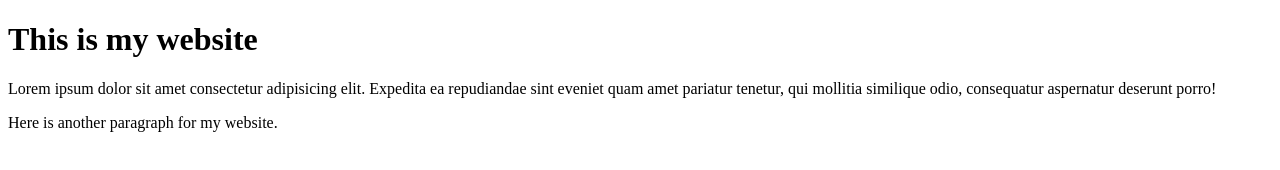
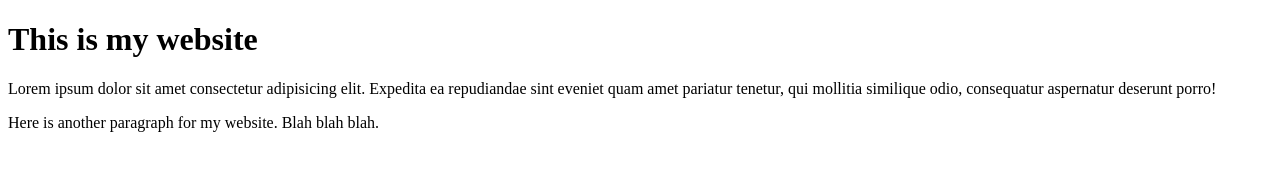
Before and after one commit to mobyluke/firstsite, a plain HTML site: page index.html in a window 1280 px wide. Drawn offline with Linux system fonts and the light colour scheme.

```diff
--- a/index.html
+++ b/index.html
@@ -9,6 +9,6 @@
     <h1>This is my website</h1>
     <p>Lorem ipsum dolor sit amet consectetur adipisicing elit. Expedita ea repudiandae sint eveniet quam amet pariatur tenetur, qui mollitia similique odio, consequatur aspernatur deserunt porro!</p>
 
-    <p>Here is another paragraph for my website.</p>
+    <p>Here is another paragraph for my website. Blah blah blah.</p>
 </body>
 </html>
```
